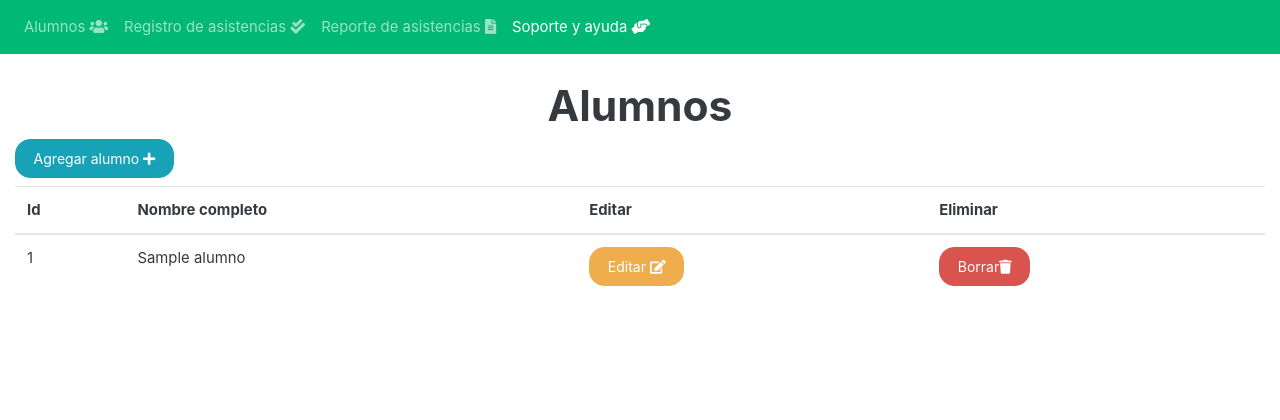
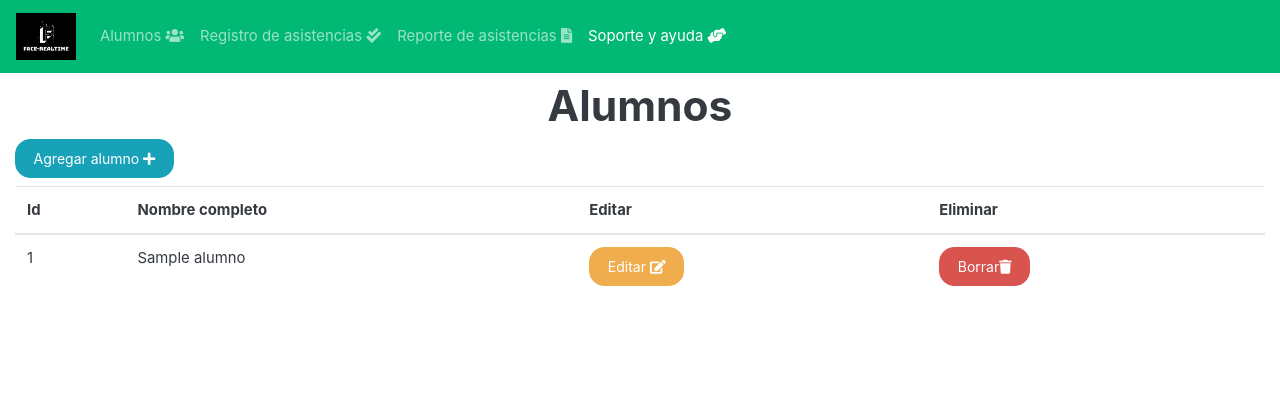
Before and after one commit to EdwinAlexanderBernardinoMoran/Face_realtime2021, a PHP site: page /employees.php in a window 1280 px wide. Shown: the top 420 px of the page. Run offline with PHP 8.4, Linux system fonts and the light colour scheme; tables that the repository leaves empty hold one stand-in row (values such as "Sample post").

Commit message:
subiendo imagen del logo

```diff
--- a/registros_de_asistencias/seccion de software/nav.php
+++ b/registros_de_asistencias/seccion de software/nav.php
@@ -1,35 +1,9 @@
 <?php
-/*
-
-  ____          _____               _ _           _
- |  _ \        |  __ \             (_) |         | |
- | |_) |_   _  | |__) |_ _ _ __ _____| |__  _   _| |_ ___
- |  _ <| | | | |  ___/ _` | '__|_  / | '_ \| | | | __/ _ \
- | |_) | |_| | | |  | (_| | |   / /| | |_) | |_| | ||  __/
- |____/ \__, | |_|   \__,_|_|  /___|_|_.__/ \__, |\__\___|
-         __/ |                               __/ |
-        |___/                               |___/
-
-____________________________________
-/ Si necesitas ayuda, contáctame en \
-\ https://parzibyte.me               /
- ------------------------------------
-        \   ^__^
-         \  (oo)\_______
-            (__)\       )\/\
-                ||----w |
-                ||     ||
-Creado por Parzibyte (https://parzibyte.me).
-------------------------------------------------------------------------------------------------
-Si el código es útil para ti, puedes agradecerme siguiéndome: https://parzibyte.me/blog/sigueme/
-Y compartiendo mi blog con tus amigos
-También tengo canal de YouTube: https://www.youtube.com/channel/UCroP4BTWjfM0CkGB6AFUoBg?sub_confirmation=1
-------------------------------------------------------------------------------------------------
-*/ ?>
+?>
 <nav class="navbar navbar-expand-md navbar-dark bg-success fixed-top">
-    <!-- <a class="navbar-brand" href="https://parzibyte.me/blog">
-        <img class="img-fluid" style="max-width: 200px" src="img/parzibyte_logo.png" loading="lazy">
-    </a> -->
+    <a class="navbar-brand" href="https://parzibyte.me/blog">
+        <img class="img-fluid" style="max-width: 60px" src="img/face_realtime.jpg" loading="lazy">
+    </a>
     <button class="navbar-toggler" type="button" data-toggle="collapse" id="botonMenu" aria-label="Mostrar u ocultar menú">
         <span class="navbar-toggler-icon"></span>
     </button>
```
Also changed, not shown: registros_de_asistencias/seccion de software/index.php (+1 -27 lines), registros_de_asistencias/seccion de software/save_attendance_data.php (+1 -27 lines), registros_de_asistencias/seccion de software/README.md (deleted), registros_de_asistencias/seccion de software/img/face_realtime.jpg (added), 1 other file.
